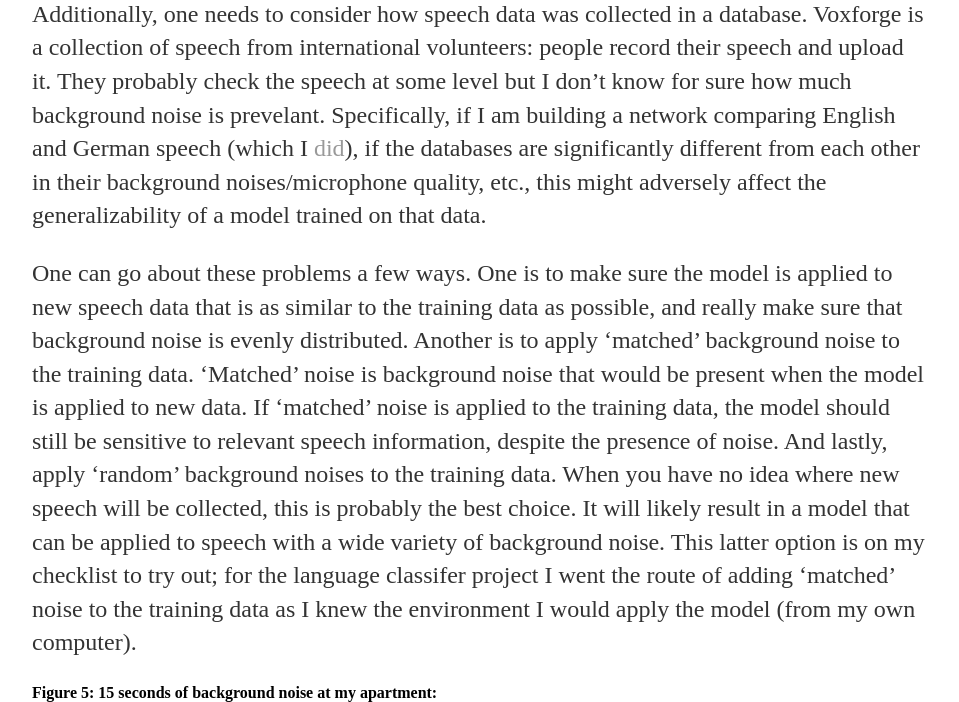
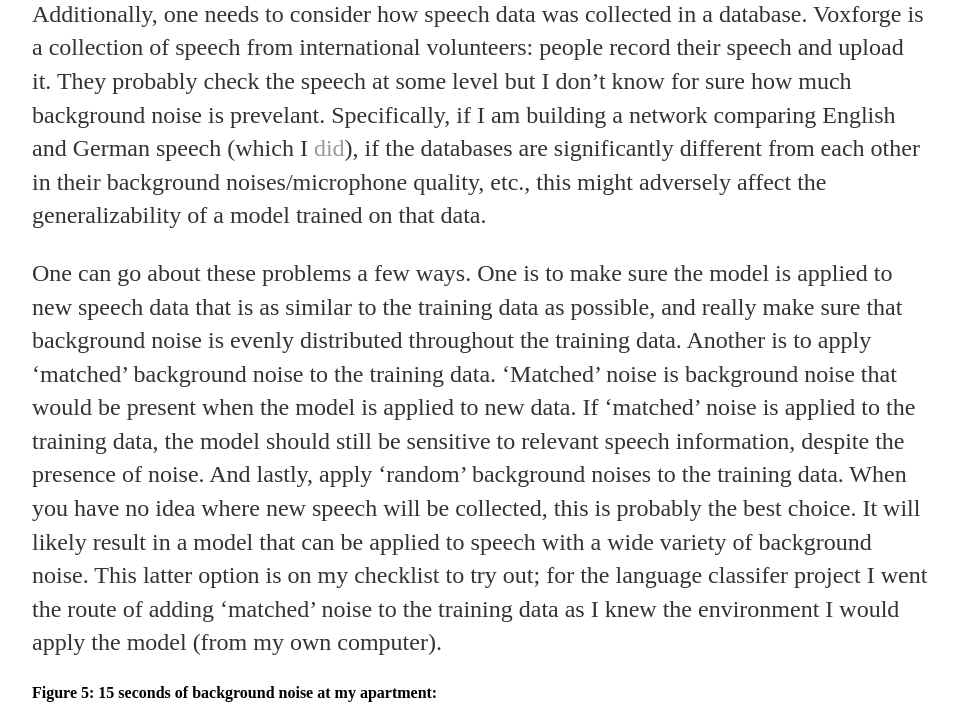
Before and after one commit to a-n-rose/a-n-rose.github.io, a Jekyll site: the page built from _posts/2018-09-09-MFCC-extraction-prep-speech-4-deep-learning.md, in a window 1280 px wide and 900 px high, scrolled down 5007 px, cut to the strip 0-702 px from the top of the window. Shown: the whole strip, without its empty margins (160-1119 px from the left). Built offline with Jekyll 4.4.1, drawn with Linux system fonts in a browser that asks for light colours.

Commit message:
minor addition/clarification

```diff
--- a/_posts/2018-09-09-MFCC-extraction-prep-speech-4-deep-learning.md
+++ b/_posts/2018-09-09-MFCC-extraction-prep-speech-4-deep-learning.md
@@ -66,7 +66,7 @@ You can clearly see that there is much more background noise in the 'real-world'
 
 Additionally, one needs to consider how speech data was collected in a database. Voxforge is a collection of speech from international volunteers: people record their speech and upload it. They probably check the speech at some level but I don't know for sure how much background noise is prevelant. Specifically, if I am building a network comparing English and German speech (which I <a href="/2018/08/22/language-classifier.html">did</a>), if the databases are significantly different from each other in their background noises/microphone quality, etc., this might adversely affect the generalizability of a model trained on that data.
 
-One can go about these problems a few ways. One is to make sure the model is applied to new speech data that is as similar to the training data as possible, and really make sure that background noise is evenly distributed. Another is to apply 'matched' background noise to the training data. 'Matched' noise is background noise that would be present when the model is applied to new data. If 'matched' noise is applied to the training data, the model should still be sensitive to relevant speech information, despite the presence of noise. And lastly, apply 'random' background noises to the training data. When you have no idea where new speech will be collected, this is probably the best choice. It will likely result in a model that can be applied to speech with a wide variety of background noise. This latter option is on my checklist to try out; for the language classifer project I went the route of adding 'matched' noise to the training data as I knew the environment I would apply the model (from my own computer).
+One can go about these problems a few ways. One is to make sure the model is applied to new speech data that is as similar to the training data as possible, and really make sure that background noise is evenly distributed throughout the training data. Another is to apply 'matched' background noise to the training data. 'Matched' noise is background noise that would be present when the model is applied to new data. If 'matched' noise is applied to the training data, the model should still be sensitive to relevant speech information, despite the presence of noise. And lastly, apply 'random' background noises to the training data. When you have no idea where new speech will be collected, this is probably the best choice. It will likely result in a model that can be applied to speech with a wide variety of background noise. This latter option is on my checklist to try out; for the language classifer project I went the route of adding 'matched' noise to the training data as I knew the environment I would apply the model (from my own computer).
 
 #### Figure 5: 15 seconds of background noise at my apartment:
 ![Imgur](https://i.imgur.com/piHtRP0.png?1)
```
